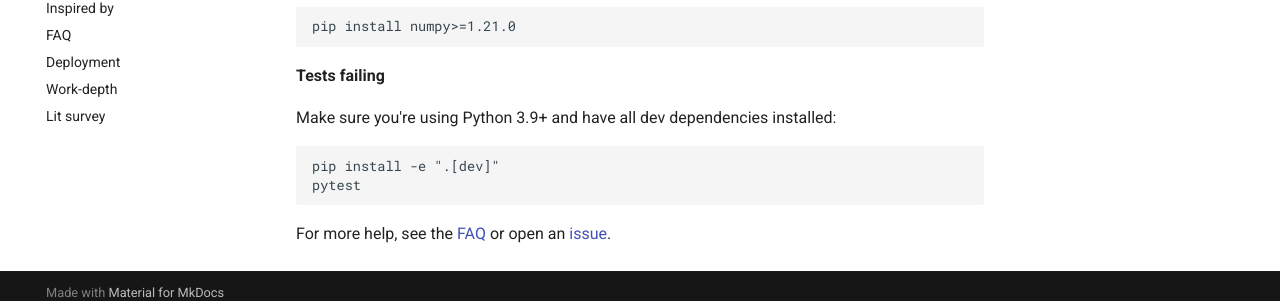
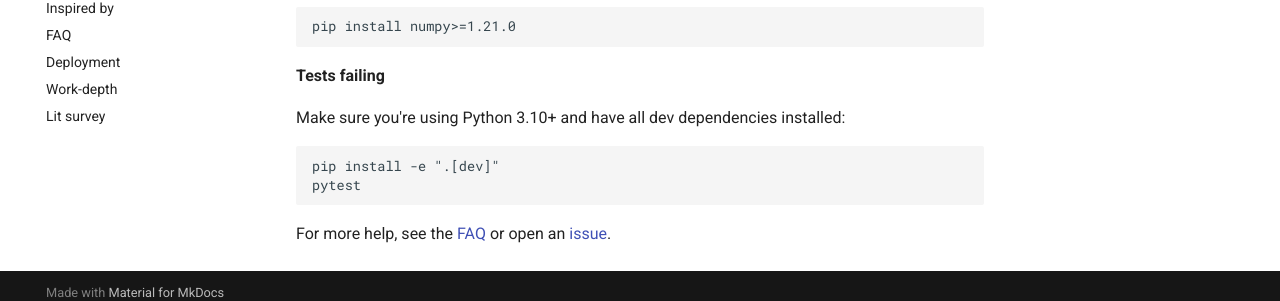
Before and after one commit to sachn-cs/parallel-reachability-and-shortest-paths, an MkDocs documentation site: the page built from docs/getting-started.md, in a window 1280 px wide and 900 px high, scrolled down 2002 px. Shown: the part 585-886 px from the top of the window. Built offline with MkDocs 1.6.1 and Material for MkDocs 9.7.7, drawn with Linux system fonts in a browser that asks for light colours; comment, search, counter and statistics services are not loaded; some of the changed text lies outside the part shown.

Commit message:
docs: correct Python requirement to 3.10+ in faq and getting-started
CHANGELOG 0.8.0 explicitly states 'Python requirement corrected to
>= 3.10 everywhere (the package never supported 3.9)'. The FAQ and
getting-started guide still claimed 3.9+, contradicting the
actual pyproject.toml requirement.

````diff
--- a/docs/getting-started.md
+++ b/docs/getting-started.md
@@ -4,7 +4,7 @@
 
 ## Prerequisites
 
-- Python 3.9 or higher
+- Python 3.10 or higher
 - pip (Python package manager)
 
 ## Installation
@@ -122,7 +122,7 @@
 
 **Tests failing**
 
-Make sure you're using Python 3.9+ and have all dev dependencies installed:
+Make sure you're using Python 3.10+ and have all dev dependencies installed:
 ```bash
 pip install -e ".[dev]"
 pytest
````
Also changed, not shown: docs/faq.md (+2 -2 lines).
